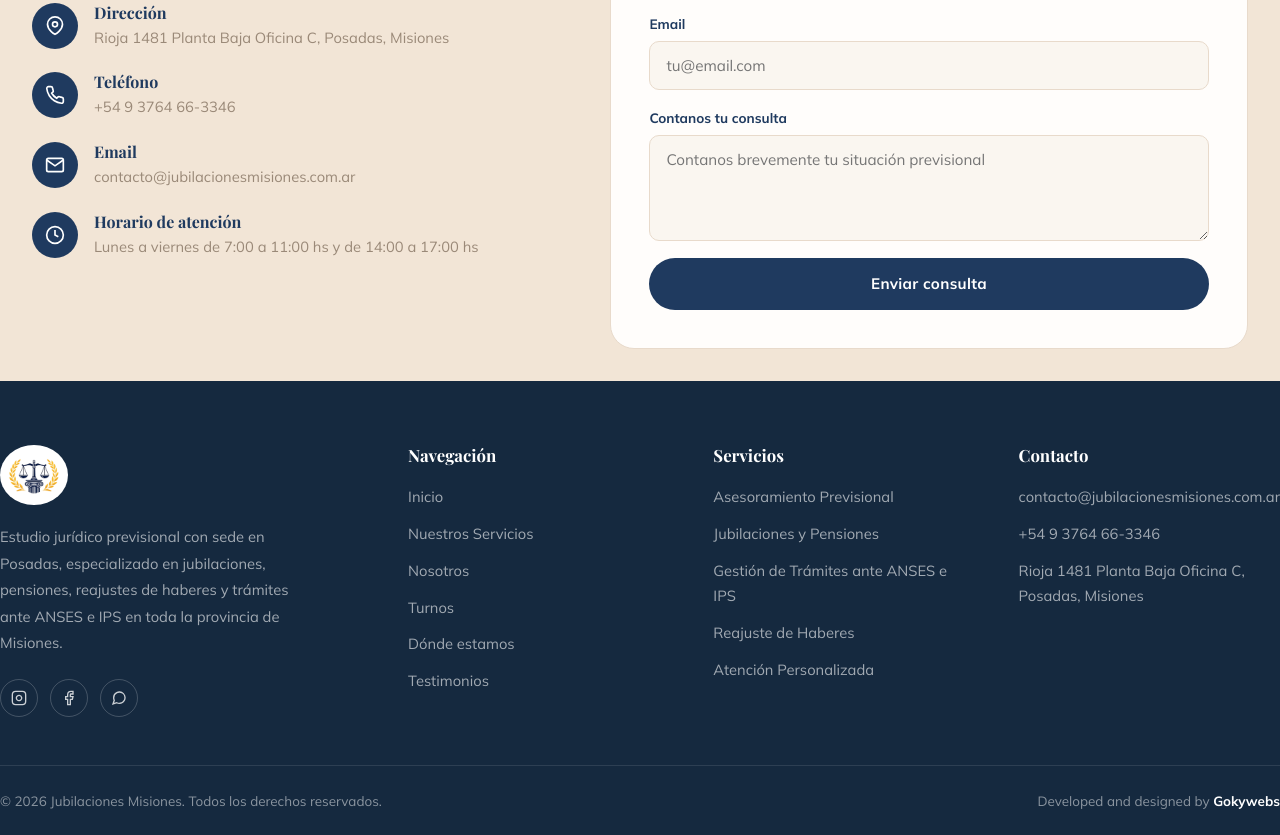
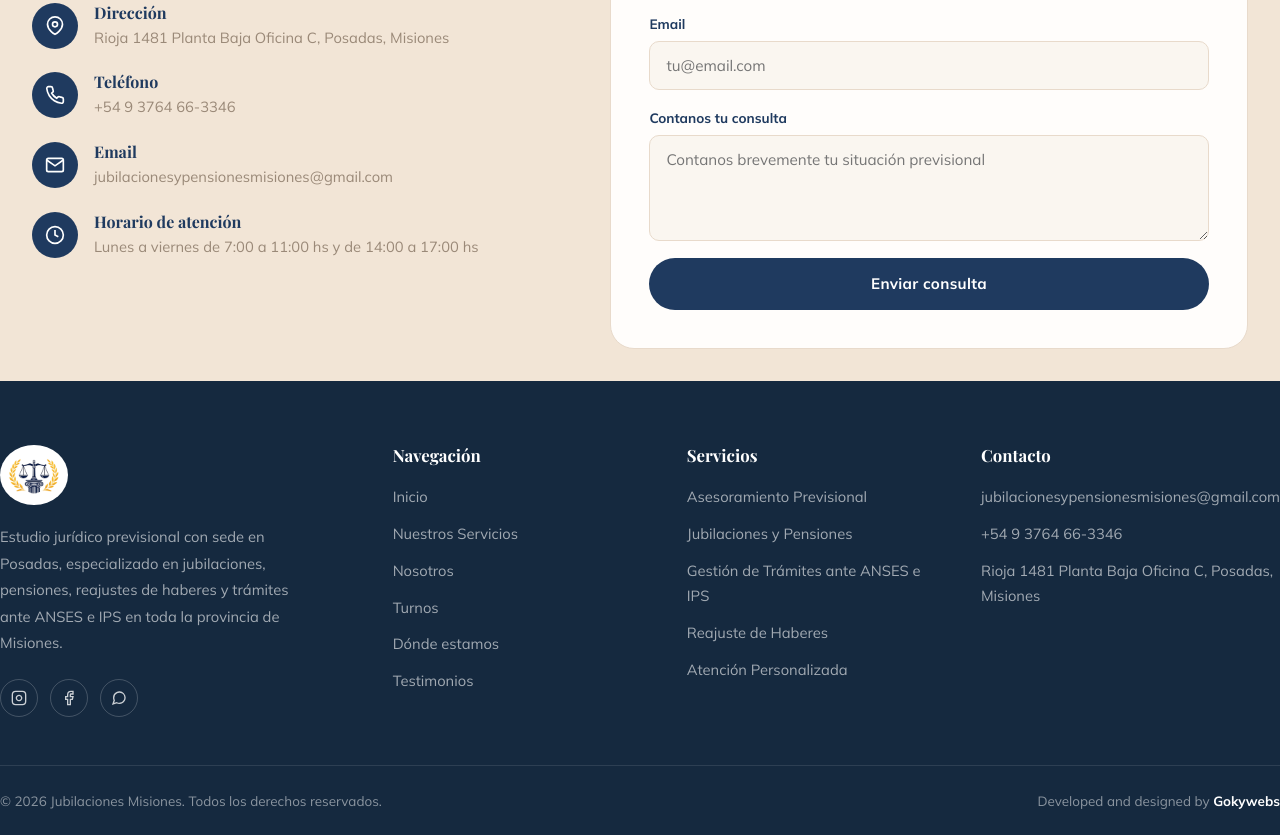
Before and after one commit to pablot95/Jubilacionesypensiones, a plain HTML site: page index.html in a window 1280 px wide. Shown: the part 4883-5718 px from the top of the page. Drawn offline with nearby package versions, Linux system fonts and the light colour scheme; a web font is replaced by a local one.

Commit message:
terminada

```diff
--- a/index.html
+++ b/index.html
@@ -366,7 +366,7 @@
               </span>
               <div>
                 <h4>Email</h4>
-                <a href="mailto:contacto@jubilacionesmisiones.com.ar">contacto@jubilacionesmisiones.com.ar</a>
+                <a href="mailto:jubilacionesypensionesmisiones@gmail.com">jubilacionesypensionesmisiones@gmail.com</a>
               </div>
             </div>
             <div class="contacto-info-item">
@@ -448,7 +448,7 @@
         <div class="footer-col">
           <h4>Contacto</h4>
           <ul>
-            <li><a href="mailto:contacto@jubilacionesmisiones.com.ar">contacto@jubilacionesmisiones.com.ar</a></li>
+            <li><a href="mailto:jubilacionesypensionesmisiones@gmail.com">jubilacionesypensionesmisiones@gmail.com</a></li>
             <li><a href="tel:+543764663346">+54 9 3764 66-3346</a></li>
             <li><a href="#donde-estamos">Rioja 1481 Planta Baja Oficina C, Posadas, Misiones</a></li>
           </ul>
```
